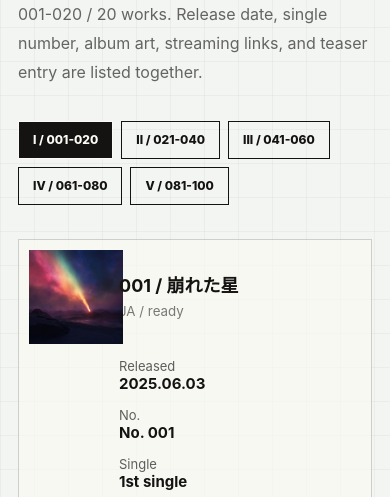
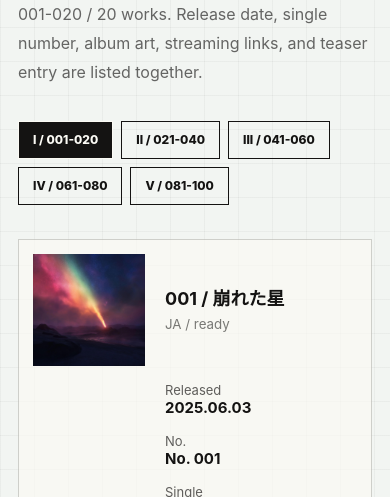
Before and after one commit to skmofu/sk-mofu-visual-archive, a plain HTML site: page chapter.html in a window 390 px wide. Shown: the part 279-776 px from the top of the page. Drawn offline with Linux system fonts and the light colour scheme.

Commit message:
Fix mobile chapter track spacing

```diff
--- a/styles/site.css
+++ b/styles/site.css
@@ -1435,12 +1435,24 @@ button {
   }
 
   .chapter-track {
-    grid-template-columns: 76px minmax(0, 1fr);
+    grid-template-columns: minmax(108px, 30%) minmax(0, 1fr);
+    column-gap: 20px;
+    row-gap: 16px;
+    padding: 14px;
   }
 
   .chapter-track .track-links,
   .chapter-meta {
     grid-column: 2 / 3;
+  }
+
+  .chapter-track img {
+    width: 100%;
+    max-width: 124px;
+  }
+
+  .chapter-track h2 {
+    overflow-wrap: anywhere;
   }
 }
 
@@ -1460,4 +1472,8 @@ button {
   .public-copy h1 {
     font-size: 38px;
   }
+
+  .chapter-track {
+    grid-template-columns: minmax(112px, 34%) minmax(0, 1fr);
+  }
 }
```
